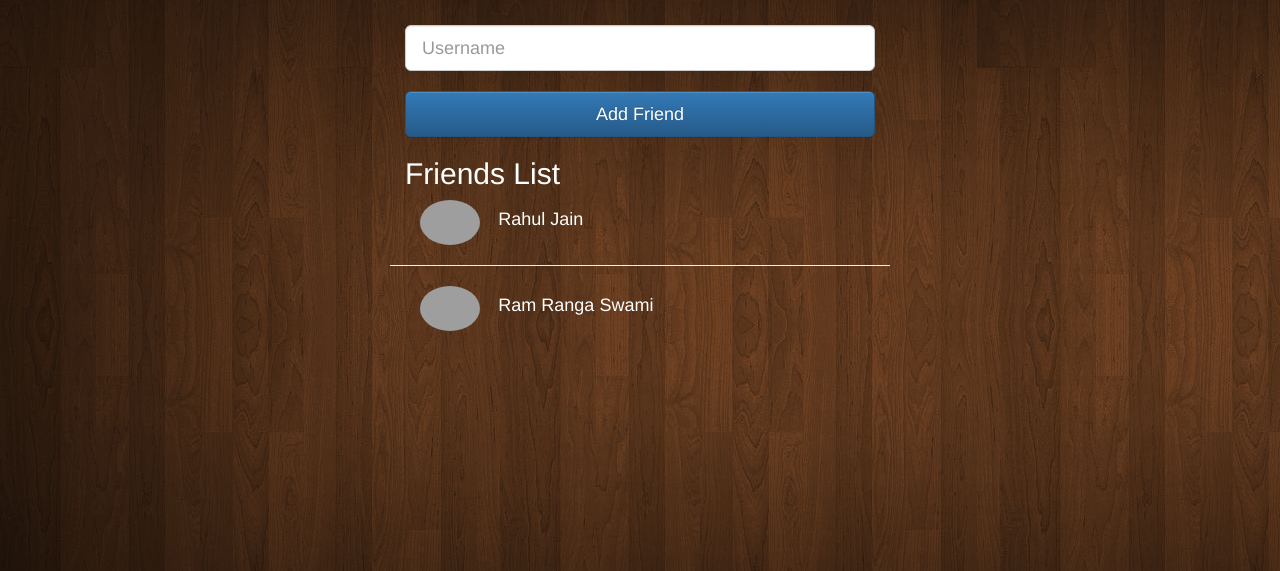
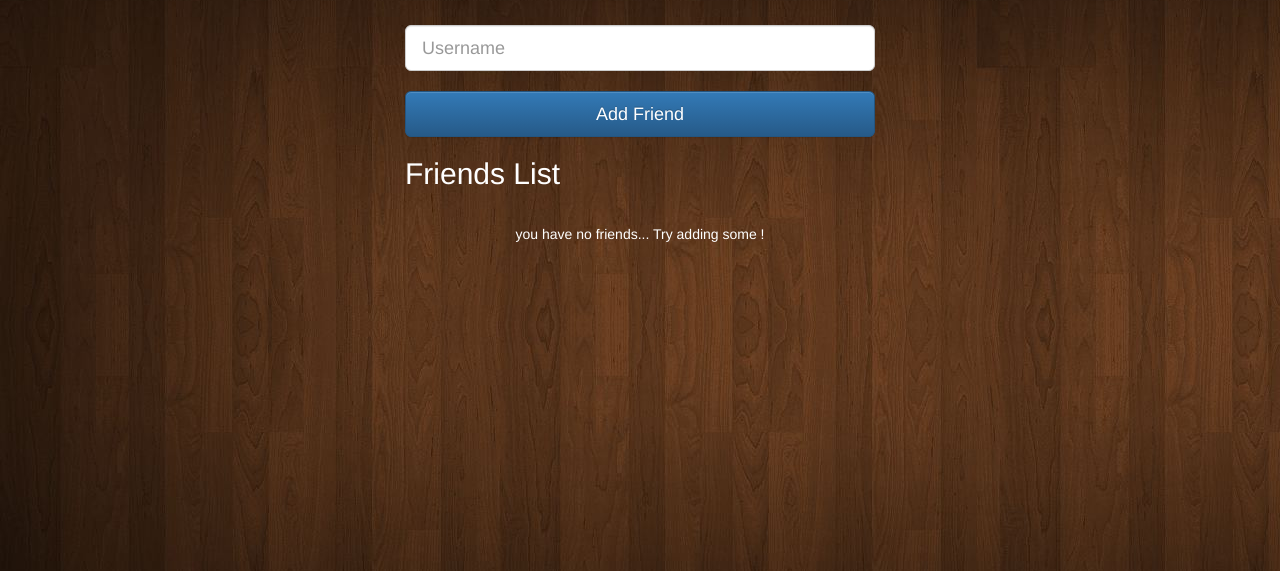
Before and after one commit to SegolenePoisson/ProjetL3, a PHP site: page /friend.php in a window 1280 px wide. Shown: the part 175-746 px from the top of the page. Run offline with PHP 8.4, Linux system fonts and the light colour scheme; the visitor is signed in with stand-in values (Sample User, id 1); tables that the repository leaves empty or names only in its code hold one stand-in row (values such as "Sample post"); grey boxes are pictures that could not be loaded.

Commit message:
Add files via upload

```diff
--- a/friend.php
+++ b/friend.php
@@ -23,16 +23,17 @@
 	<link rel="stylesheet" href="class1.css" />
 	<title>WOUI</title>
 </head>
+	<body>
 
 
 <?php
 	if(isset($_SESSION["username"])){
+		$username = $_SESSION["username"];
+  include 'db_connect.php';
+  include 'navbar.php';
 
-  echo "<body>";
-  include 'navbar.php';
-  ?>
-  			<div class="container">
-  	      <div class="col-md">
+  echo ' <div class="container">
+          <div class="col-md">
         <section class="login-form">
           <form method="post" action="add_friend.php" role="login">
             <input type="text" name="username" required class="form-control input-lg" name="username" placeholder="Username"
@@ -44,39 +45,62 @@
         </section>
       </div>
 
-     <div class="top">
+           <div class="top">
          <h2>Friends List</h2>
-     </div>
+     </div>';
+
+
+  $id_user = $bdd->prepare('SELECT  id
+						FROM    user
+						WHERE   username = ?');
+  $id_user->execute([$username]);
+  $id_user = $id_user->fetch();
 
 
 
-      <div class="row">
-        <div class="shadow">
+  $friend_list = $bdd->prepare('SELECT  friend2
+						FROM    friends
+						WHERE   friend1 = ?');
+  $friend_list->execute([$id_user['id']]);
 
-          <div class="col-sm-12">
+  if($friend_list ->rowCount() > 0){
+  	echo '<div class="row">
+  	<div class="shadow">';
+
+  	while($friend = $friend_list->fetch()){
+  		$tmp = $bdd->prepare('SELECT  username
+						FROM    user
+						WHERE   id = ?');
+  		$tmp->execute([$friend['friend2']]);
+  		$tmp = $tmp->fetch();
+  		echo '<div class="col-sm-12">
             <div class="col-sm-2">
               <img src="https://www.infrascan.net/demo/assets/img/avatar5.png" class="img-circle" width="60px">
             </div>
             <div class="col-sm-8">
-              <h4>Rahul Jain</h4>
-            </div>
+              <h4>';
+               echo $tmp['username'];
+               echo'</h4>
+         </div>
           </div>
+      	<div class="clearfix"></div>
+      		<hr />';
+
+  	}
+  	echo '</div>
+  		</div>';
+
+  }
+  else {
+  	echo ' <p>you have no friends... Try adding some ! </p> </div>';
+  }
 
 
 
-      <div class="clearfix"></div>
-      <hr />
-      <div class="col-sm-12">
-        <div class="col-sm-2">
-          <img src="https://www.infrascan.net/demo/assets/img/avatar5.png" class="img-circle" width="60px">
-        </div>
-        <div class="col-sm-8">
-          <h4>Ram Ranga Swami</h4>
-        </div>
-      </div>
-      </div>
-    </div>
-  </div>
+  ?>
+
+
+
 
 <?php
 }else{
```
Also changed, not shown: add_friend.php (+8 -4 lines).
